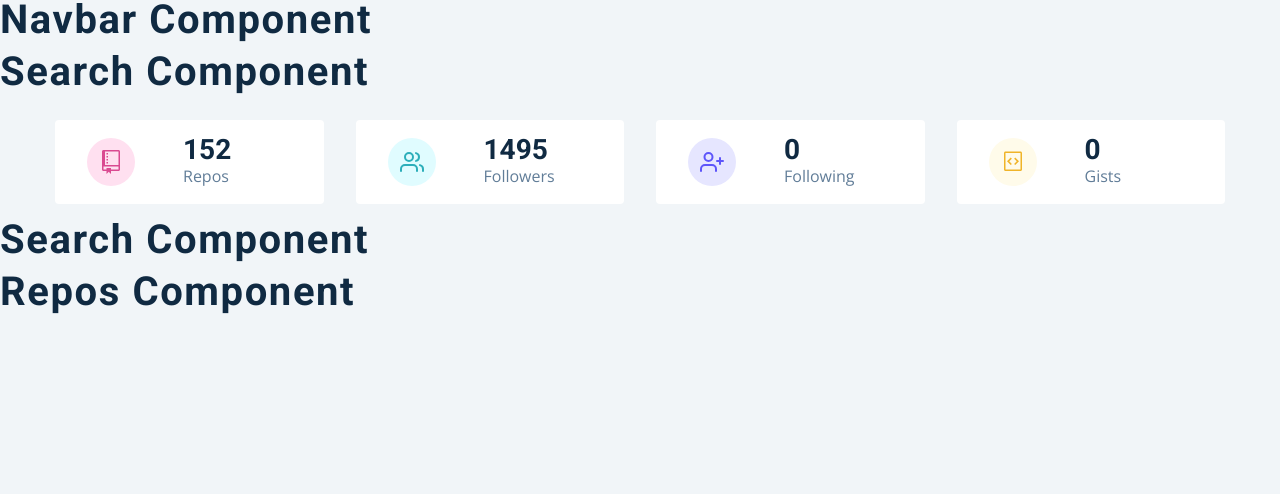
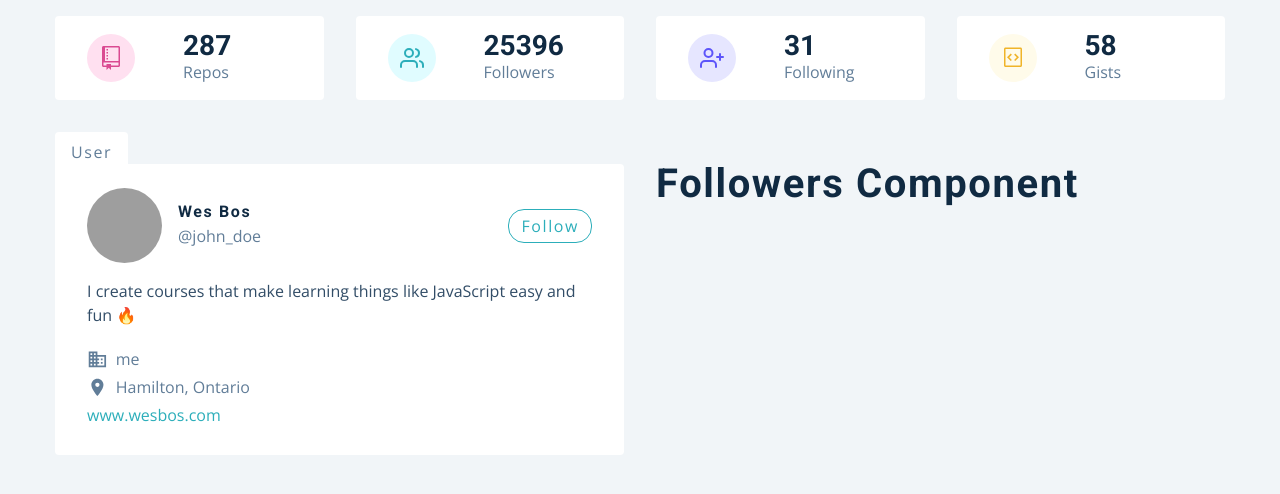
Before and after one commit to satyaki07/github-user-search, a React (Create React App) app: page / in a window 1280 px wide. Shown: the top 494 px of the page. Built offline with nearby package versions, Linux system fonts and the light colour scheme; grey boxes are pictures that could not be loaded.

Commit message:
feat: add card component

```diff
--- a/src/components/Card.js
+++ b/src/components/Card.js
@@ -2,9 +2,45 @@ import React from "react";
 import { GithubContext } from "../context/context";
 import styled from "styled-components";
 import { MdBusiness, MdLocationOn, MdLink } from "react-icons/md";
+
 const Card = () => {
-  return <h2>card component</h2>;
+  const { githubUser } = React.useContext(GithubContext);
+  const {
+    avatar_url,
+    html_url,
+    name,
+    company,
+    blog,
+    bio,
+    location,
+    twitter_username,
+  } = githubUser;
+  return (
+    <Wrapper>
+      <header>
+        <img src={avatar_url} alt={name} />
+        <div>
+          <h4>{name}</h4>
+          <p>@{twitter_username || "john_doe"}</p>
+        </div>
+        <a href={html_url}>follow</a>
+      </header>
+      <p className="bio">{bio}</p>
+      <div className="links">
+        <p>
+          <MdBusiness></MdBusiness>
+          {company}
+        </p>
+        <p>
+          <MdLocationOn></MdLocationOn>
+          {location || "earth"}
+        </p>
+        <a href={`https://${blog}`}>{blog}</a>
+      </div>
+    </Wrapper>
+  );
 };
+
 const Wrapper = styled.article`
   background: var(--clr-white);
   padding: 1.5rem 2rem;
--- a/src/components/User.js
+++ b/src/components/User.js
@@ -3,7 +3,14 @@ import styled from "styled-components";
 import Card from "./Card";
 import Followers from "./Followers";
 const User = () => {
-  return <h2>search component</h2>;
+  return (
+    <section className="section">
+      <Wrapper className="section-center">
+        <Card></Card>
+        <Followers></Followers>
+      </Wrapper>
+    </section>
+  );
 };
 
 const Wrapper = styled.div`
--- a/src/context/mockData.js/mockUser.js
+++ b/src/context/mockData.js/mockUser.js
@@ -1,37 +1,34 @@
 export default {
-  login: "john-smilga",
-  id: 42133389,
-  node_id: "MDQ6VXNlcjQyMTMzMzg5",
-  avatar_url: "https://avatars3.githubusercontent.com/u/42133389?v=4",
+  login: "wesbos",
+  id: 176013,
+  node_id: "MDQ6VXNlcjE3NjAxMw==",
+  avatar_url: "https://avatars.githubusercontent.com/u/176013?v=4",
   gravatar_id: "",
-  url: "https://api.github.com/users/john-smilga",
-  html_url: "https://github.com/john-smilga",
-  followers_url: "https://api.github.com/users/john-smilga/followers",
-  following_url:
-    "https://api.github.com/users/john-smilga/following{/other_user}",
-  gists_url: "https://api.github.com/users/john-smilga/gists{/gist_id}",
-  starred_url:
-    "https://api.github.com/users/john-smilga/starred{/owner}{/repo}",
-  subscriptions_url: "https://api.github.com/users/john-smilga/subscriptions",
-  organizations_url: "https://api.github.com/users/john-smilga/orgs",
-  repos_url: "https://api.github.com/users/john-smilga/repos",
-  events_url: "https://api.github.com/users/john-smilga/events{/privacy}",
-  received_events_url:
-    "https://api.github.com/users/john-smilga/received_events",
+  url: "https://api.github.com/users/wesbos",
+  html_url: "https://github.com/wesbos",
+  followers_url: "https://api.github.com/users/wesbos/followers",
+  following_url: "https://api.github.com/users/wesbos/following{/other_user}",
+  gists_url: "https://api.github.com/users/wesbos/gists{/gist_id}",
+  starred_url: "https://api.github.com/users/wesbos/starred{/owner}{/repo}",
+  subscriptions_url: "https://api.github.com/users/wesbos/subscriptions",
+  organizations_url: "https://api.github.com/users/wesbos/orgs",
+  repos_url: "https://api.github.com/users/wesbos/repos",
+  events_url: "https://api.github.com/users/wesbos/events{/privacy}",
+  received_events_url: "https://api.github.com/users/wesbos/received_events",
   type: "User",
   site_admin: false,
-  name: "John Smilga",
-  company: "Coding Addict",
-  blog: "www.johnsmilga.com",
-  location: "Los Angeles",
+  name: "Wes Bos",
+  company: "me",
+  blog: "www.wesbos.com",
+  location: "Hamilton, Ontario",
   email: null,
-  hireable: null,
-  bio: "Creator of Coding Addict",
-  twitter_username: "john_smilga",
-  public_repos: 152,
-  public_gists: 0,
-  followers: 1495,
-  following: 0,
-  created_at: "2018-08-06T06:48:23Z",
-  updated_at: "2020-07-08T05:01:32Z",
+  hireable: true,
+  bio: "I create courses that make learning things like JavaScript easy and fun 🔥",
+  twitter_username: null,
+  public_repos: 287,
+  public_gists: 58,
+  followers: 25396,
+  following: 31,
+  created_at: "2010-01-04T10:11:44Z",
+  updated_at: "2021-08-04T14:26:26Z",
 };
--- a/src/pages/Dashboard.js
+++ b/src/pages/Dashboard.js
@@ -5,11 +5,11 @@ import { GithubContext } from "../context/context";
 const Dashboard = () => {
   return (
     <main>
-      <Navbar></Navbar>
-      <Search />
+      {/* <Navbar></Navbar> */}
+      {/* <Search /> */}
       <Info />
       <User />
-      <Repos />
+      {/* <Repos /> */}
 
     </main>
   );
```
